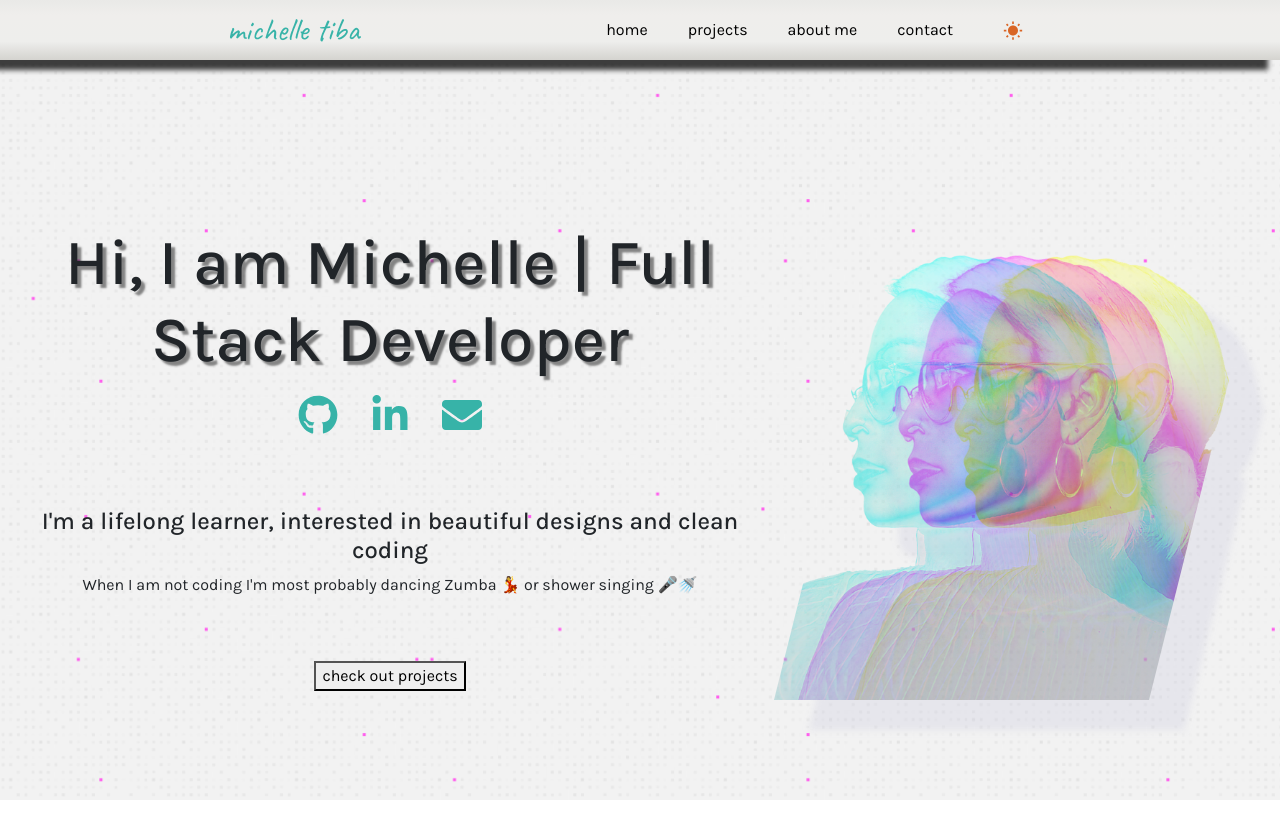
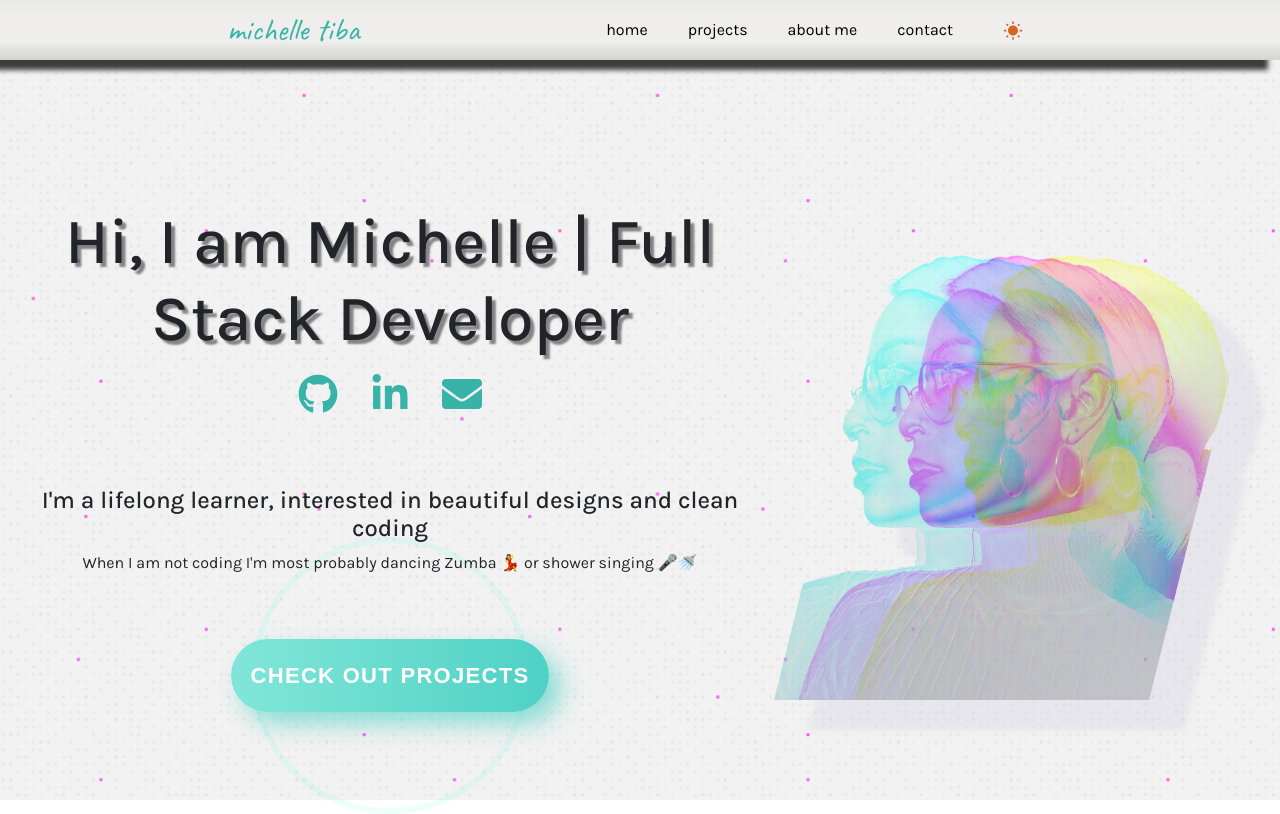
Before and after one commit to midoritiba/portfolio, a React (Create React App) app in the folder client/: page / in a window 1280 px wide. Built offline with nearby package versions, Linux system fonts and the light colour scheme.

Commit message:
button styles

```diff
--- a/client/src/index.scss
+++ b/client/src/index.scss
@@ -11,3 +11,4 @@
 //main style-sheet
 @import './sass/main';
 @import './sass/navbar';
+@import './sass/buttons';
--- /dev/null
+++ b/client/src/sass/_buttons.scss
@@ -0,0 +1,106 @@
+a{
+    text-decoration: none;
+}
+
+.wrap {
+    height: 100%;
+    display: flex;
+    align-items: center;
+    justify-content: center;
+  }
+  #home{
+    .button {
+      min-width: 300px;
+      min-height: 60px;
+      font-family: 'Nunito', sans-serif;
+      font-size: 22px;
+      text-transform: uppercase;
+      letter-spacing: 1.3px;
+      font-weight: 700;
+      color: white;
+      background: #4FD1C5;
+      background: linear-gradient(90deg, rgba(129,230,217,1) 0%, rgba(79,209,197,1) 100%);
+      border: none;
+      border-radius: 800px;
+      box-shadow: 12px 12px 24px rgba(79,209,197,.64);
+      transition: all 0.3s ease-in-out 0s;
+      cursor: pointer;
+      outline: none;
+      position: relative;
+      padding: 20px;
+
+      }
+
+    button::before {
+    content: '';
+      border-radius: 1000px;
+      min-width: calc(300px + 12px);
+      min-height: calc(60px + 12px);
+      border: 6px solid #00FFCB;
+      box-shadow: 0 0 60px rgba(0,255,203,.64);
+      position: absolute;
+      top: 50%;
+      left: 50%;
+      transform: translate(-50%, -50%);
+      opacity: 0;
+      transition: all .3s ease-in-out 0s;
+    }
+
+    .button:hover, .button:focus {
+      transform: translateY(-6px);
+    }
+
+    button:hover::before, button:focus::before {
+      opacity: 1;
+    }
+
+    button::after {
+      content: '';
+      width: 30px; height: 30px;
+      border-radius: 100%;
+      border: 6px solid #00FFCB;
+      position: absolute;
+      z-index: -1;
+      top: 50%;
+      left: 50%;
+      transform: translate(-50%, -50%);
+      animation: ring 1.5s infinite;
+    }
+
+    button:hover::after, button:focus::after {
+      animation: none;
+      display: none;
+    }
+
+    @keyframes ring {
+      0% {
+        width: 30px;
+        height: 30px;
+        opacity: 1;
+      }
+      100% {
+        width: 300px;
+        height: 300px;
+        opacity: 0;
+      }
+    }
+  }
+
+
+  // ******************
+  .fill:hover,
+  .fill:focus {
+    box-shadow: inset 0 0 0 2em #3f3f3f;
+  }
+
+  div.btn{
+    font-weight: bold;
+    color: #8A2BE2;
+    transition: 0.25s;
+    border: 2px solid #8A2BE2;
+    &:hover,
+    &:focus {
+      border-color: #3f3f3f;
+      color: white;
+    }
+  }
```
